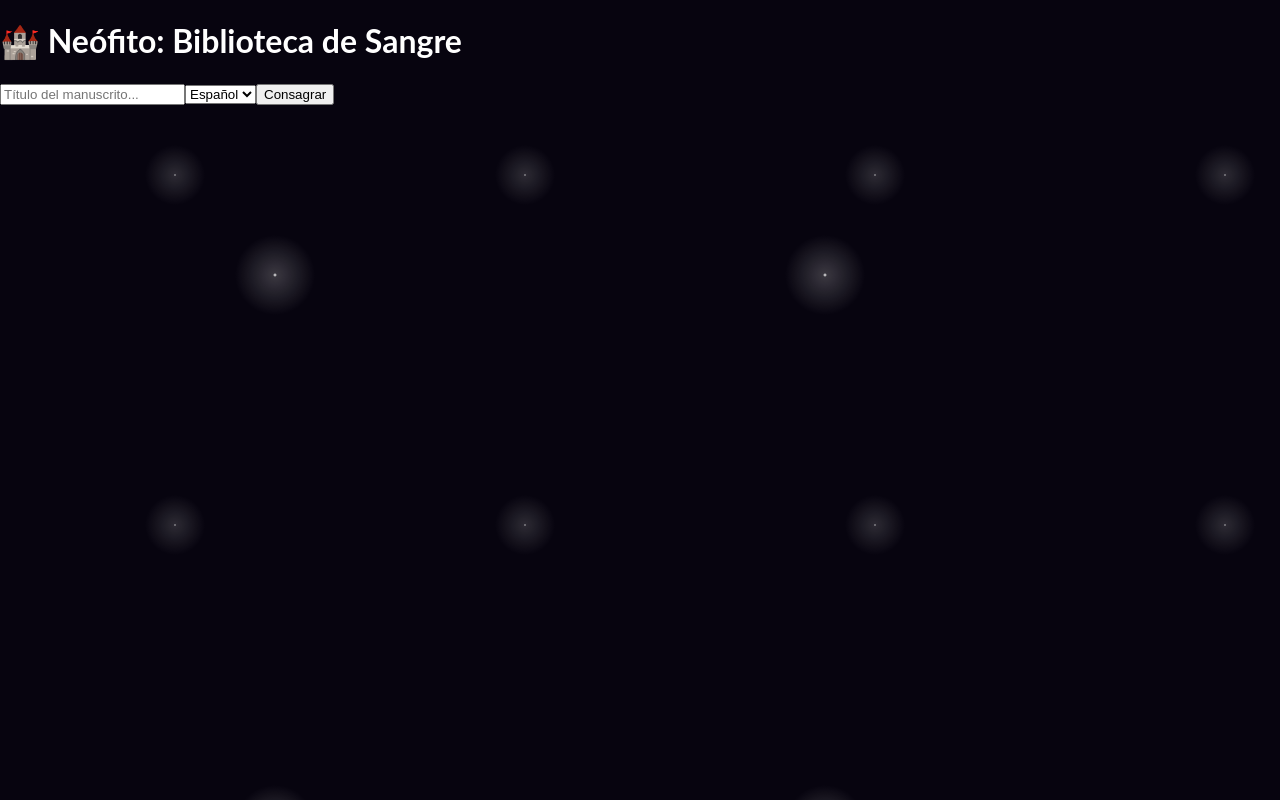
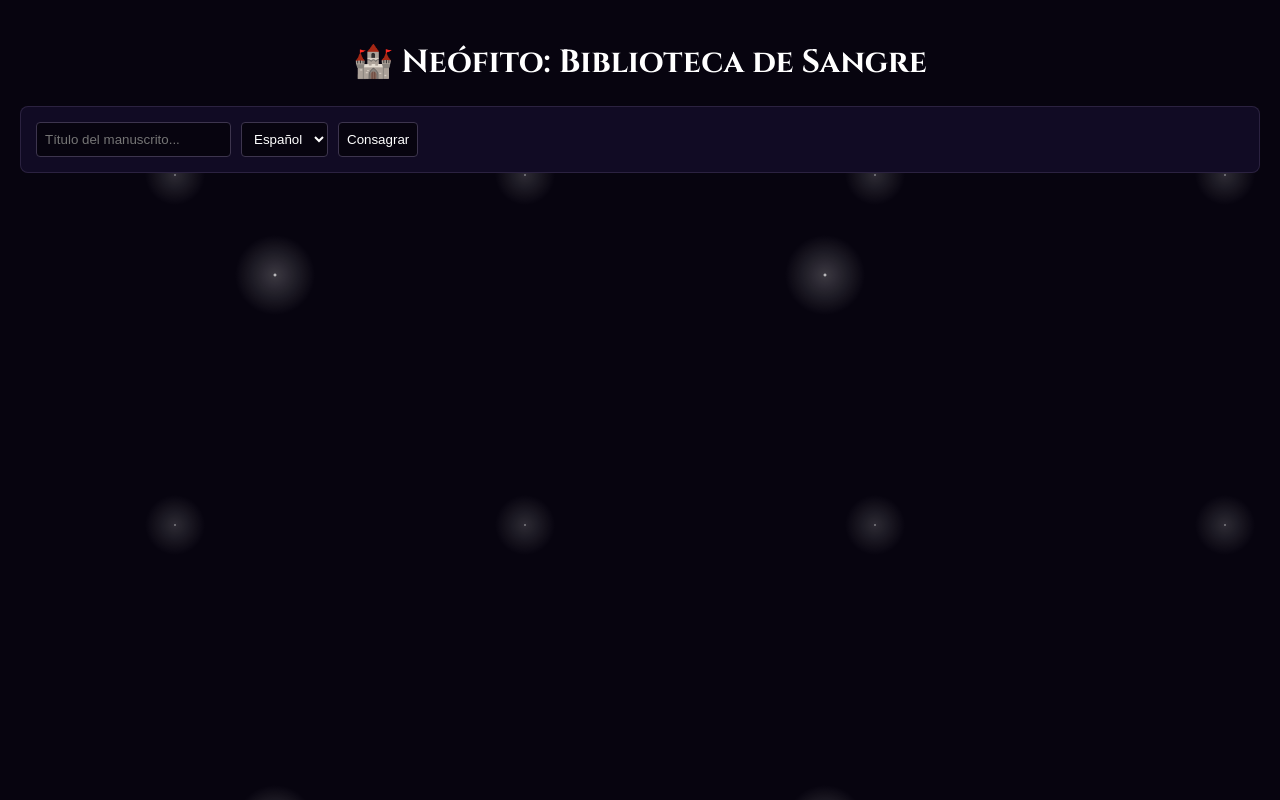
Before and after one commit to fantasiaartesana07-gif/mi-tracker-lectura, a React (Vite) app: page / in a window 1280 px wide. Built offline with nearby package versions, Linux system fonts and the light colour scheme; a web font is replaced by a local one.

Commit message:
Update Goth.css

```diff
--- a/src/Goth.css
+++ b/src/Goth.css
@@ -7,6 +7,22 @@ body {
   color: white;
   margin: 0;
   font-family: 'Lato', sans-serif;
+  padding: 20px;
+}
+
+h1 {
+  font-family: 'Cinzel', serif;
+  text-align: center;
+}
+
+.card {
+  background: #110b24;
+  padding: 15px;
+  border-radius: 8px;
+  margin-bottom: 20px;
+  border: 1px solid rgba(122, 106, 149, 0.25);
+  display: flex;
+  gap: 10px;
 }
 
 .book-item {
@@ -20,5 +36,14 @@ body {
 
 .french-title {
   font-style: italic;
-  color: #ff4d54; /* Un toque carmesí para diferenciar */
+  color: #ff4d54; /* Carmesí */
+  text-decoration: underline;
 }
+
+input, select, button {
+  background: #07040f;
+  border: 1px solid #3d354e;
+  color: white;
+  padding: 8px;
+  border-radius: 4px;
+}
```
